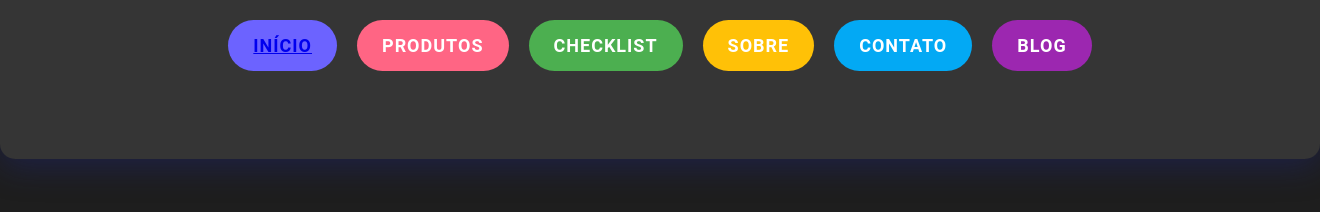
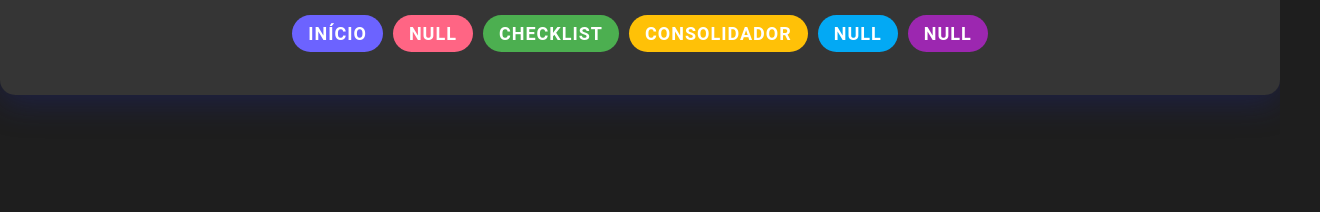
Before and after one commit to madukisp/ferramentas_sala, a website: page pages/menu.html in a window 1280 px wide. Shown: the whole page, 1320 px wide, since content can reach past the window. Drawn offline with Linux system fonts and the light colour scheme; files whose address does not match are found by name.

```diff
--- a/assets/css/checklist.css
+++ b/assets/css/checklist.css
@@ -67,7 +67,7 @@
 
 li.checked {
     text-decoration: line-through;
-    color: #a0a0a0;
+    color: #FF6584;
     background-color: #404040;
 }
 
--- a/assets/css/menu.css
+++ b/assets/css/menu.css
@@ -17,42 +17,28 @@
 }
 
 .menu-container {
-    /* Remova esta linha */
-    /* position: fixed; */
     top: 0;
     left: 0;
     width: 100%;
     z-index: 1000;
     background-color: rgba(255, 255, 255, 0.1);
     border-radius: 0 0 15px 15px;
-    padding: 20px;
+    padding: 10px 0; /* Diminui o padding vertical */
     box-shadow: 0 8px 32px 0 rgba(31, 38, 135, 0.37);
 }
-
-
-.content {
-    margin-top: 150px; /* Adicionar espaço abaixo do menu para o conteúdo */
-    text-align: center;
-    font-size: 24px;
-    color: #ffffff;
-    opacity: 0;
-    transition: opacity 0.5s ease;
-}
-
-
 
 .menu {
     display: flex;
     flex-wrap: wrap;
     justify-content: center;
-    gap: 20px;
+    gap: 10px; /* Ajusta o espaço entre os itens do menu */
     list-style-type: none;
     margin: 0;
-    padding: 0;
+    padding: 5px 0;
 }
 
 .menu-item {
-    padding: 15px 25px;
+    padding: 8px 16px; /* Diminui o espaçamento interno dos botões */
     cursor: pointer;
     font-size: 18px;
     font-weight: bold;
@@ -64,6 +50,23 @@
     position: relative;
     overflow: hidden;
     color: white;
+    text-decoration: none;
+    color: inherit;
+}
+
+
+
+.menu-item a {
+    text-decoration: none; /* Remove a sublinha */
+    color: inherit; /* Garante que o link herda a cor do menu-item */
+}
+
+.menu-item a:link,
+.menu-item a:visited,
+.menu-item a:hover,
+.menu-item a:active {
+    text-decoration: none; /* Remove sublinha de todos os estados do link */
+    color: inherit; /* Garante que a cor seja herdada do item do menu */
 }
 
 .menu-item::before {
@@ -73,12 +76,7 @@
     left: -100%;
     width: 100%;
     height: 100%;
-    background: linear-gradient(
-        120deg,
-        transparent,
-        rgba(255, 255, 255, 0.2),
-        transparent
-    );
+    background: linear-gradient(120deg, transparent, rgba(255, 255, 255, 0.2), transparent);
     transition: all 0.5s;
 }
 
@@ -99,7 +97,7 @@
 }
 
 .content {
-    margin-top: 40px;
+    margin-top: 10;
     text-align: center;
     font-size: 24px;
     color: #ffffff;
--- a/pages/menu.html
+++ b/pages/menu.html
@@ -10,11 +10,11 @@
     <div class="menu-container">
         <ul class="menu">
             <li class="menu-item" data-color="primary"><a href="../index.htm">Início</a></li>
-            <li class="menu-item" data-color="secondary">Produtos</li>
-            <li class="menu-item" data-color="tertiary">CheckList</li>
-            <li class="menu-item" data-color="quaternary">Sobre</li>
-            <li class="menu-item" data-color="quinary">Contato</li>
-            <li class="menu-item" data-color="senary">Blog</li>
+            <li class="menu-item" data-color="secondary">Null</li>
+            <li class="menu-item" data-color="tertiary"><a href="../pages/checklist.html">CheckList</a></li>
+            <li class="menu-item" data-color="quaternary"><a href="http://192.168.3.6:8504/" target="_blank" rel="noopener noreferrer">Consolidador</a></li>
+            <li class="menu-item" data-color="quinary">Null</li>
+            <li class="menu-item" data-color="senary">Null</li>
         </ul>
         <div class="content">
             Selecione um item do menu para ver o conteúdo
```
Also changed, not shown: assets/js/checklist.js (+11 -1 lines), index.htm (+3 -3 lines), pages/checklist.html (+0 -1 lines).
